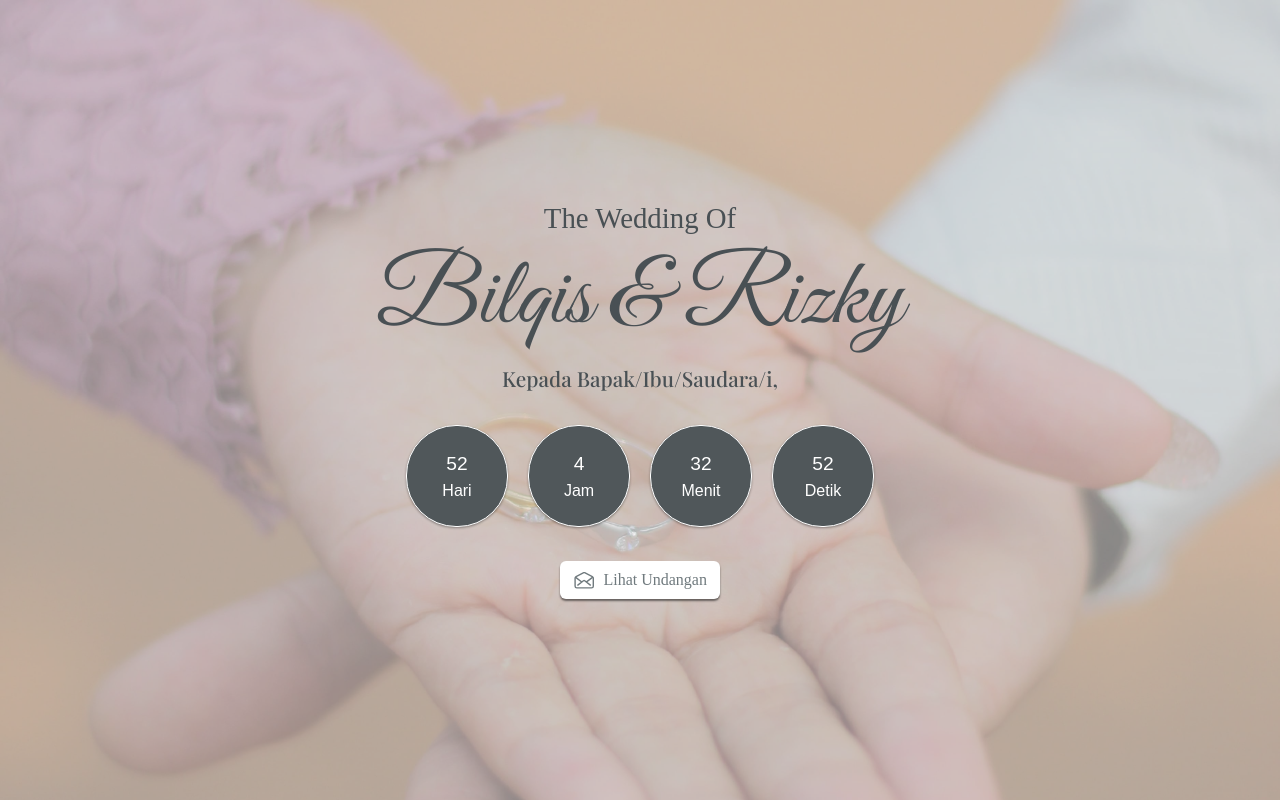
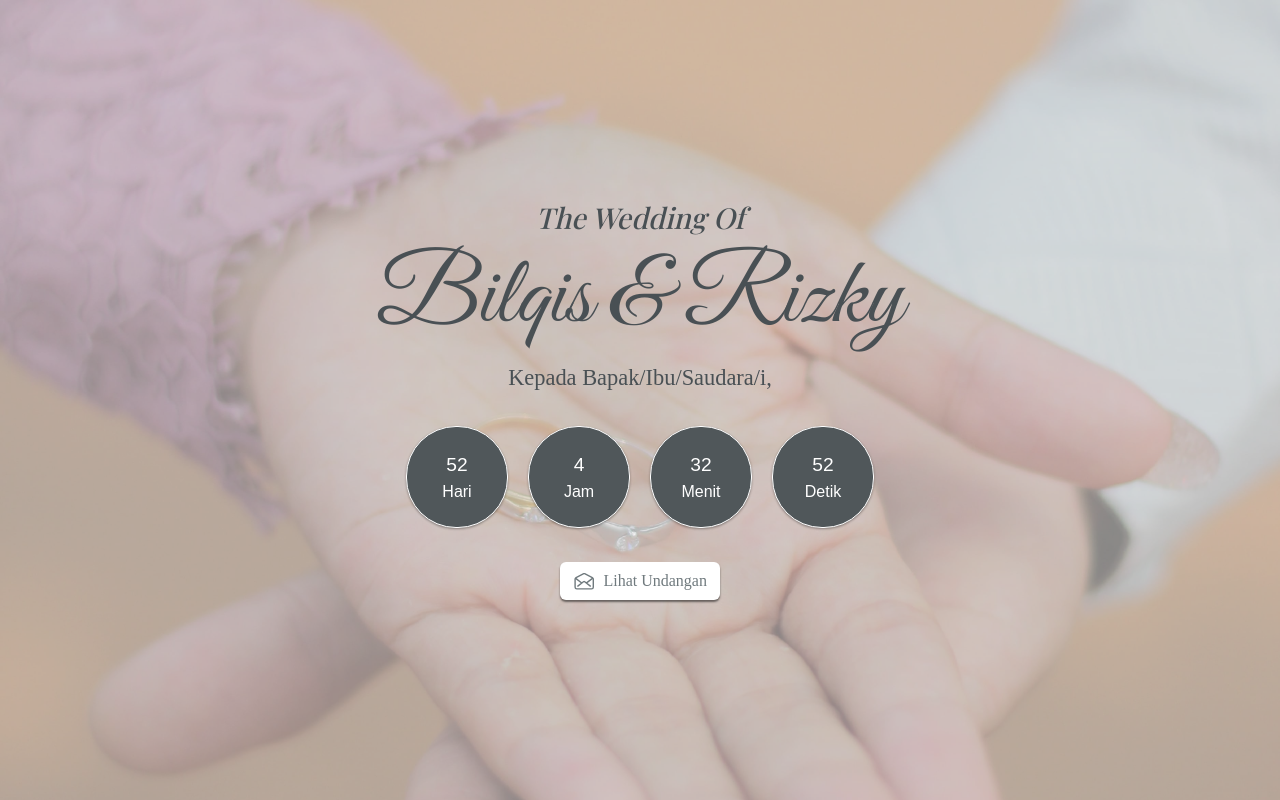
Before and after one commit to ArkanaStudio/Bilqis-Rizky-Wedding-Invite, a plain HTML site: page index.html in a window 1280 px wide. Shown: the top 800 px of the page. Drawn offline with nearby package versions, Linux system fonts and the light colour scheme; some packages are replaced by stand-ins of ours; a script that the page names is missing; a web font is replaced by a local one.

Commit message:
merubah size font

```diff
--- a/style.css
+++ b/style.css
@@ -68,8 +68,9 @@ body {
 
 .hero h3 {
     font-size: 1.8rem;
-    font-family: var(--font-sans);
-    font-weight: 400;
+    font-family: var(--font-serif);
+    font-weight: 500;
+    font-style: italic;
     color: var(--heading);
 }
 
@@ -80,8 +81,8 @@ body {
 }
 
 .hero h4 {
-    font-size: 1.3rem;
-    font-family: var(--font-serif);
+    font-size: 1.4rem;
+    font-family: var(--font-sans);
     color: var(--heading);
 
 }
```
